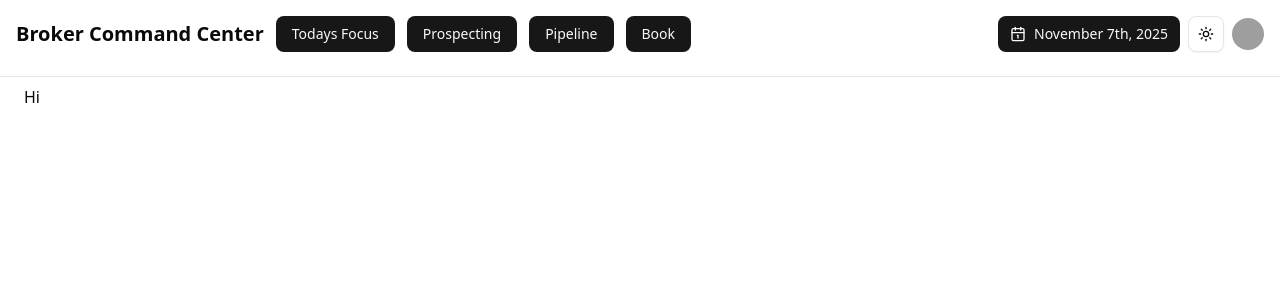
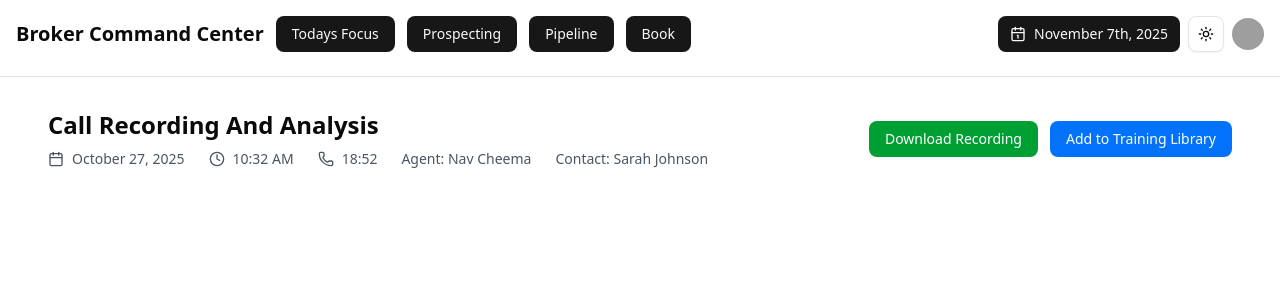
Before and after one commit to satoisnice/ISSP-BluePearlFinancial, a Next.js app in the folder shadcn/: page /CallRecordingAndAnalysis in a window 1280 px wide. Shown: the top 300 px of the page. Built offline with nearby package versions, Linux system fonts and the light colour scheme; grey boxes are pictures that could not be loaded.

Commit message:
finished the topbar

```diff
--- a/shadcn/src/components/ui/CallRecordingAndAnalysisTopBar.tsx
+++ b/shadcn/src/components/ui/CallRecordingAndAnalysisTopBar.tsx
@@ -1,7 +1,45 @@
+import { Button } from "./button";
+import { Calendar, Clock, Phone } from "lucide-react";
+
 export function CallRecordingAndAnalysisTopBar() {
-    return (
-        <div>
-            <h1>Hi</h1>
+  return (
+    <div className="flex-1 p-6">
+      <div className="max-w-7xl mx-auto">
+        <div className="flex justify-between items-center mb-6">
+          {/* LEFT SIDE: Title + Details */}
+          <div className="text-left">
+            <h2 className="text-2xl font-bold mb-2">Call Recording And Analysis</h2>
+
+            {/* Details Row */}
+            <div className="flex flex-wrap gap-6 text-sm text-gray-600">
+              <p className="flex items-center gap-2">
+                <Calendar className="w-4 h-4" />
+                October 27, 2025
+              </p>
+              <p className="flex items-center gap-2">
+                <Clock className="w-4 h-4" />
+                10:32 AM
+              </p>
+              <p className="flex items-center gap-2">
+                <Phone className="w-4 h-4" />
+                18:52
+              </p>
+              <p>Agent: Nav Cheema</p>
+              <p>Contact: Sarah Johnson</p>
+            </div>
+          </div>
+
+          {/* RIGHT SIDE: Buttons */}
+          <div className="flex gap-3 items-stretch order-last">
+            <Button className="flex items-center bg-[var(--Custom-color)] gap-3 text-white">
+              Download Recording
+            </Button>
+            <Button className="items-center bg-[var(--textmssg)] text-white">
+              Add to Training Library
+            </Button>
+          </div>
         </div>
-    );
+      </div>
+    </div>
+  );
 }
```
